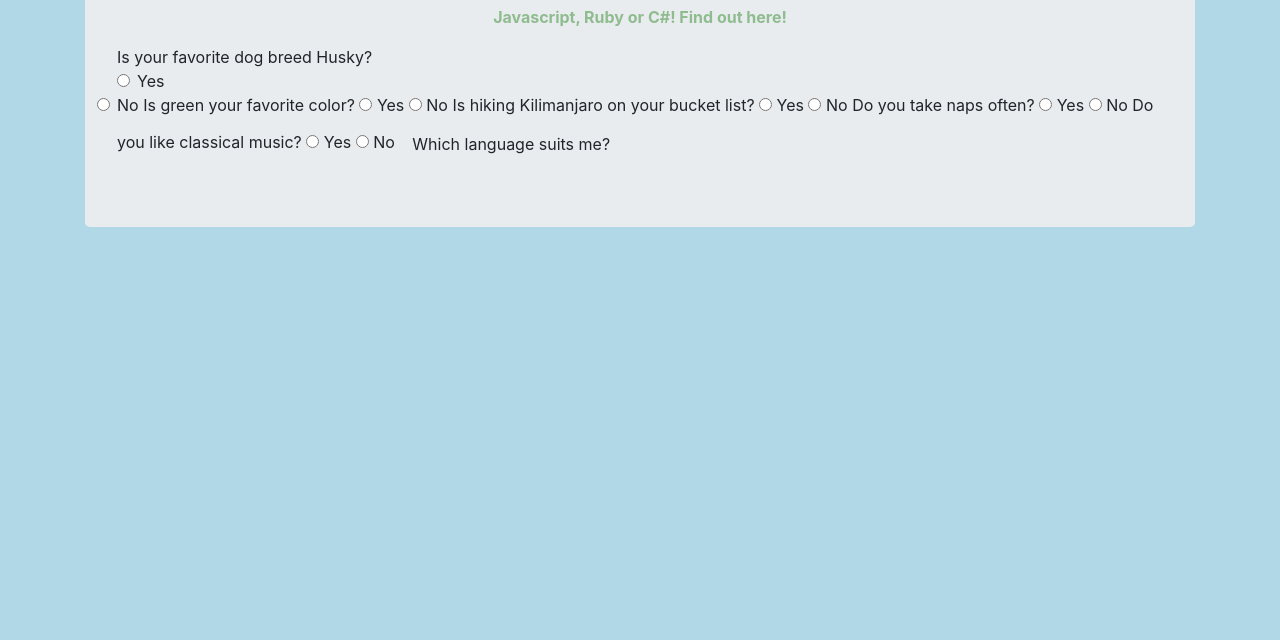
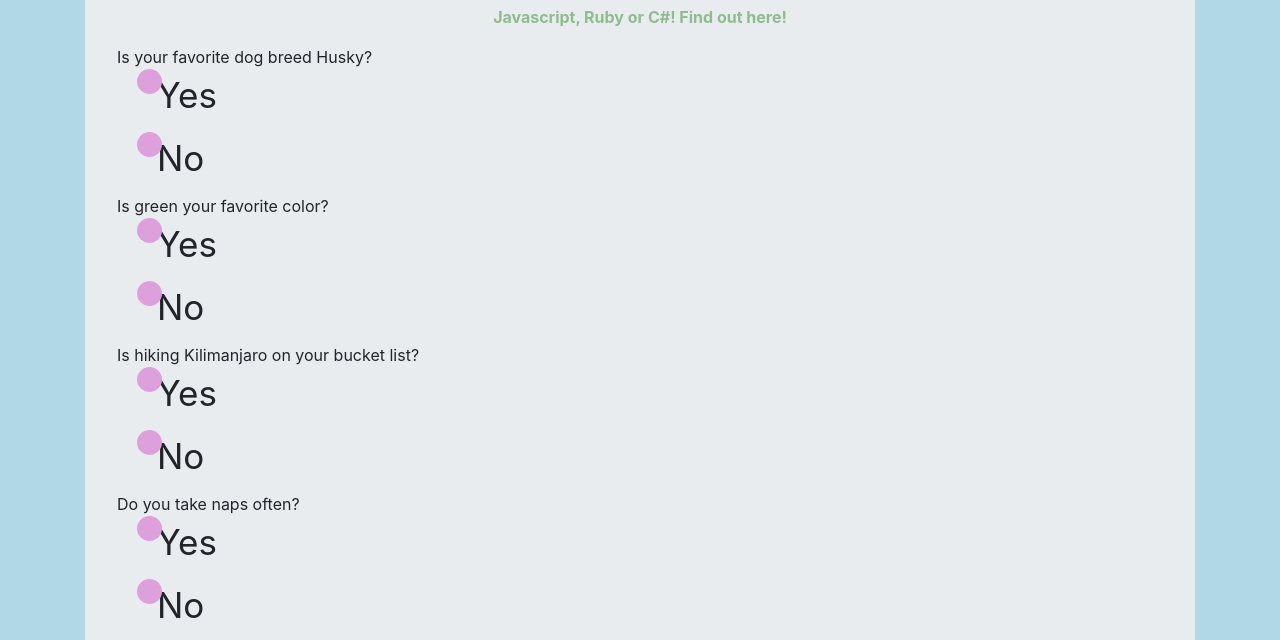
Before and after one commit to tawneeh/programming-language-suggester, a plain HTML site: page index.html in a window 1280 px wide. Shown: the part 115-755 px from the top of the page. Drawn offline with Linux system fonts and the light colour scheme.

Commit message:
add CSS styling to buttons. work on function

```diff
--- a/css/styles.css
+++ b/css/styles.css
@@ -11,3 +11,54 @@ h1 {
   text-align: center;
   color: darkolivegreen;
 }
+
+.form-check-label {
+  display: block;
+  position: relative;
+  padding-left: 20px;
+  margin-bottom: 10px;
+  font-size: 35px;
+  -webkit-user-select: none;
+  -moz-user-select: none;
+  user-select: none;
+}
+
+.container input {
+  position: absolute;
+  opacity: 0;
+  height: 0;
+  width: 0;
+}
+
+.checkmark {
+  position: absolute;
+  top: 0;
+  left: 0;
+  height: 25px;
+  width: 25px;
+  background-color: plum;
+  border-radius: 50%;
+}
+
+.container input:checked ~ .checkmark {
+  background-color: snow;
+}
+
+.checkmark:after {
+  content: "";
+  position: absolute;
+  display: none;
+}
+
+.container input:checked ~ .checkmark:after {
+  display: block;
+}
+
+.container .checkmark:after {
+  top: 9px;
+  left: 9px;
+  width: 8px;
+  height: 8px;
+  border-radius: 50%;
+  background: darkorchid;
+}
--- a/index.html
+++ b/index.html
@@ -15,60 +15,68 @@
         <form id="questions">
           <h>Is your favorite dog breed Husky?</h>
           <div class="form-check">
-            <label class="form-check-label">
-              <input type="radio" class="form-check-input" name="dog" value="yes">
-              Yes
+            <label class="form-check-label">Yes
+              <input type="radio" name="dog" value="yes">
+              <span class="checkmark"></span>
+            </label>
+
+            <label class="form-check-label">No
+              <input type="radio" name="dog" value="no">
+              <span class="checkmark"></span>
             </label>
           </div>
 
-          <label>
-            <input type="radio" class="form-check-input" name="dog" value="no">
-            No
-          </label>
+          <h>Is green your favorite color?</h>
+          <div class="form-check">
+            <label class="form-check-label">Yes
+              <input type="radio" name="color" value="yes">
+              <span class="checkmark"></span>
+            </label>
 
-          <h>Is green your favorite color?</h>
-          <label>
-            <input type="radio" name="color" value="yes">
-            Yes
-          </label>
-
-          <label>
-            <input type="radio" name="color" value="no">
-            No
-          </label>
+            <label class="form-check-label">No
+              <input type="radio" name="color" value="no">
+              <span class="checkmark"></span>
+            </label>
+          </div>
 
           <h>Is hiking Kilimanjaro on your bucket list?</h>
-          <label>
-            <input type="radio" name="color" value="yes">
-            Yes
-          </label>
+          <div class="form-check">
+            <label class="form-check-label">Yes
+              <input type="radio" name="hiking" value="yes">
+              <span class="checkmark"></span>
+            </label>
 
-          <label>
-            <input type="radio" name="color" value="no">
-            No
-          </label>
+            <label class="form-check-label">No
+              <input type="radio" name="hiking" value="no">
+              <span class="checkmark"></span>
+            </label>
+          </div>
 
           <h>Do you take naps often?</h>
-          <label>
-            <input type="radio" name="nap" value="yes">
-            Yes
-          </label>
+          <div class="form-check">
+            <label class="form-check-label">Yes
+              <input type="radio" name="nap" value="yes">
+              <span class="checkmark"></span>
+            </label>
 
-          <label>
-            <input type="radio" name="nap" value="no">
-            No
-          </label>
+            <label class="form-check-label">No
+              <input type="radio" name="nap" value="no">
+              <span class="checkmark"></span>
+            </label>
+          </div>
 
           <h>Do you like classical music?</h>
-          <label>
-            <input type="radio" name="music" value="yes">
-            Yes
-          </label>
+          <div class="form-check">
+            <label class="form-check-label">Yes
+              <input type="radio" name="music" value="yes">
+              <span class="checkmark"></span>
+            </label>
 
-          <label>
-            <input type="radio" name="music" value="no">
-            No
-          </label>
+            <label class="form-check-label">No
+              <input type="radio" name="music" value="no">
+              <span class="checkmark"></span>
+            </label>
+          </div>
 
           <button type="submit" class="btn">Which language suits me?</button>
         </form>
```
